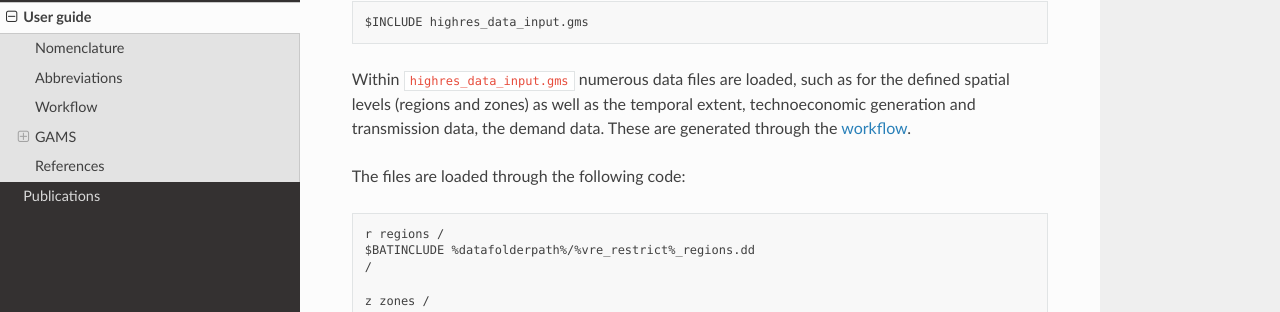
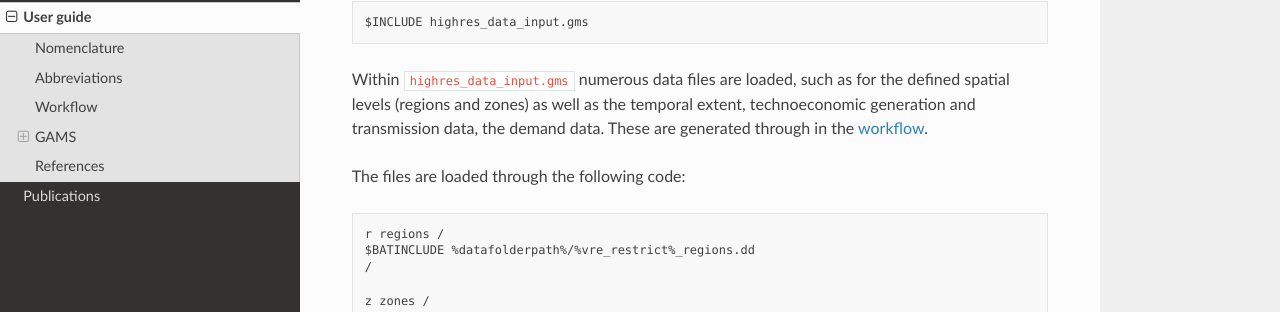
Before and after one commit to highRES-model/highRES-Europe-WF, a Sphinx documentation site: the page built from docs/source/user_guide.rst, in a window 1280 px wide and 900 px high, scrolled down 1797 px. Shown: the part 188-500 px from the top of the window. Built offline with Sphinx 7.4.7 and the Read the Docs theme 2.0.0, drawn with Linux system fonts in a browser that asks for light colours.

```diff
--- a/docs/source/user_guide.rst
+++ b/docs/source/user_guide.rst
@@ -15,7 +15,7 @@ Abbreviations
 
 highRES-Europe consists of two modules, a GAMS module and a workflow (WF) module.
 
-.. _Workflow-label:
+.. _workflow-label:
 
 Workflow
 ------------
@@ -63,7 +63,7 @@ Whereas **highres.gms** contains the essential variables and equations, the data
 
    $INCLUDE highres_data_input.gms
 
-Within ``highres_data_input.gms`` numerous data files are loaded, such as for the defined spatial levels (regions and zones) as well as the temporal extent, technoeconomic generation and transmission data, the demand data. These are generated through the `workflow <#Workflow-label>`_.
+Within ``highres_data_input.gms`` numerous data files are loaded, such as for the defined spatial levels (regions and zones) as well as the temporal extent, technoeconomic generation and transmission data, the demand data. These are generated through in the :ref:`workflow <workflow-label>`.
 
 The files are loaded through the following code:
 
```
